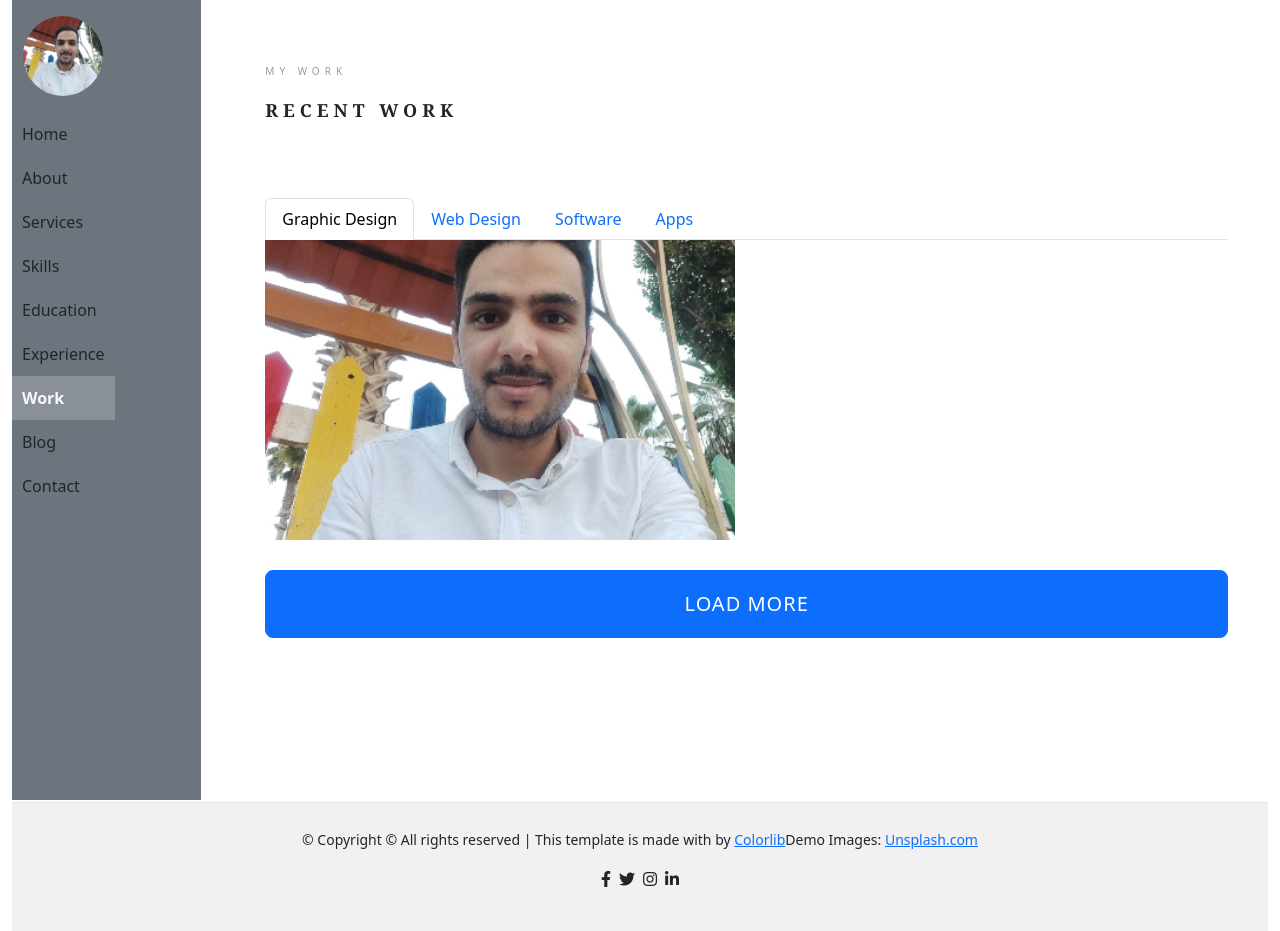
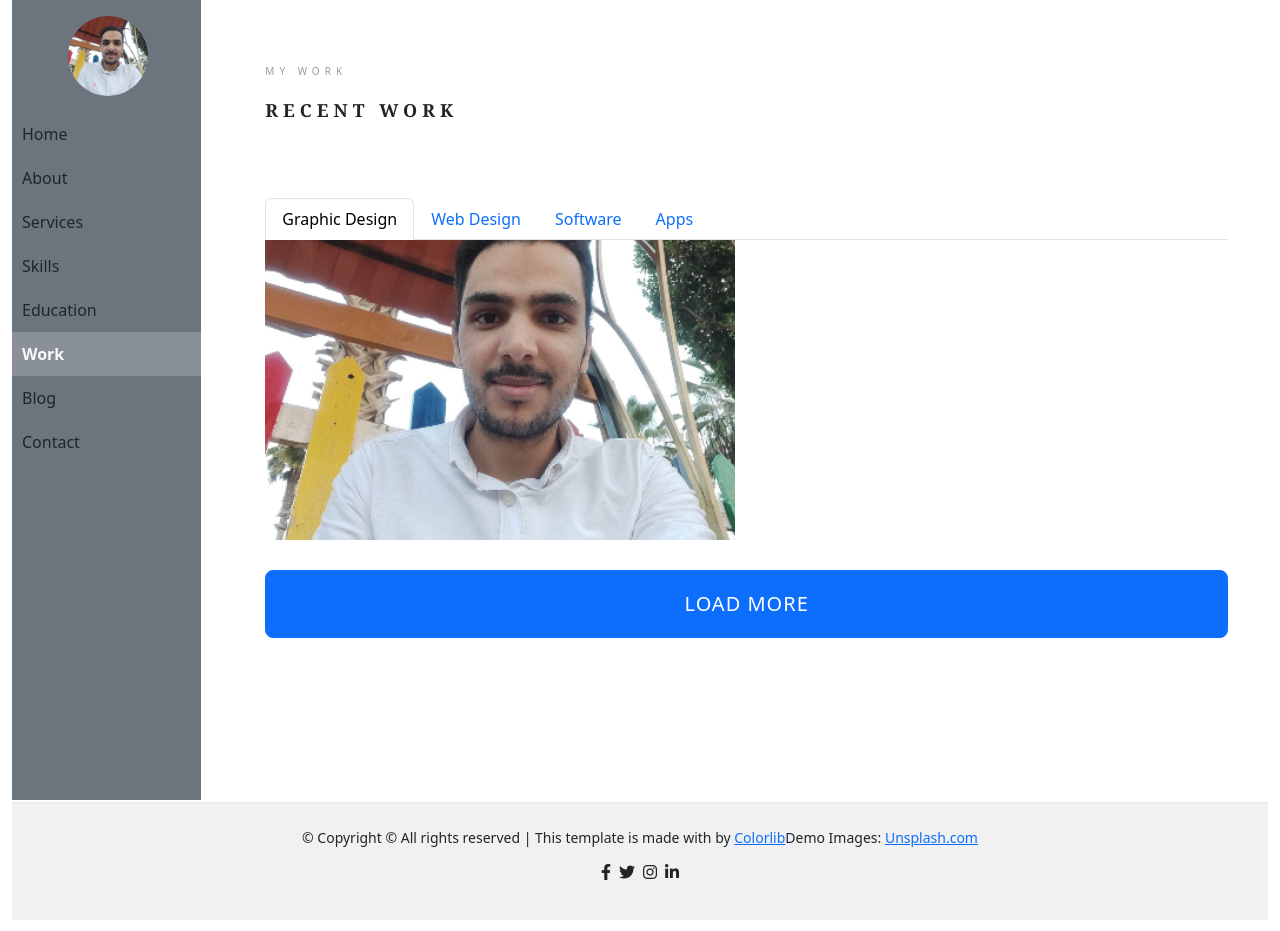
Before and after one commit to raednadyfyd/MyProfile, an Angular app: page /work in a window 1280 px wide. Built offline with nearby package versions, Linux system fonts and the light colour scheme.

Commit message:
make some chnage in side bar design

```diff
--- a/src/app/sidebar/sidebar.component.html
+++ b/src/app/sidebar/sidebar.component.html
@@ -1,6 +1,6 @@
 <!-- src/app/sidebar/sidebar.component.html -->
 <nav class="sidebar bg-secondary">
-  <div class="position-fixed">
+  <div class="position-fixed" style="width:15%;" >
       <div class="text-center my-3">
           <img src="assets/images/raed.png" alt="Profile" class="img-fluid rounded-circle" style="width: 80px; height: 80px;" />
       </div>
@@ -21,9 +21,6 @@
               <a class="nav-link" routerLink="/education" routerLinkActive="active text-light">Education</a>
           </li>
           <li class="nav-item">
-              <a class="nav-link" routerLink="/experience" routerLinkActive="active text-light">Experience</a>
-          </li>
-          <li class="nav-item">
               <a class="nav-link" routerLink="/work" routerLinkActive="active text-light">Work</a>
           </li>
           <li class="nav-item">
--- a/src/app/sidebar/sidebar.component.scss
+++ b/src/app/sidebar/sidebar.component.scss
@@ -12,7 +12,7 @@
 }
 
 .nav-link:hover {
-  background-color: rgba(255, 255, 255, 0.2); /* Optional: Add hover effect */
+  background-color: rgba(66, 50, 50, 0.2); /* Optional: Add hover effect */
 }
 
 .active {
--- a/src/index.html
+++ b/src/index.html
@@ -1,4 +1,4 @@
-<!doctype html>
+<html>
 <html lang="en">
 <head>
   <meta charset="utf-8">
```
